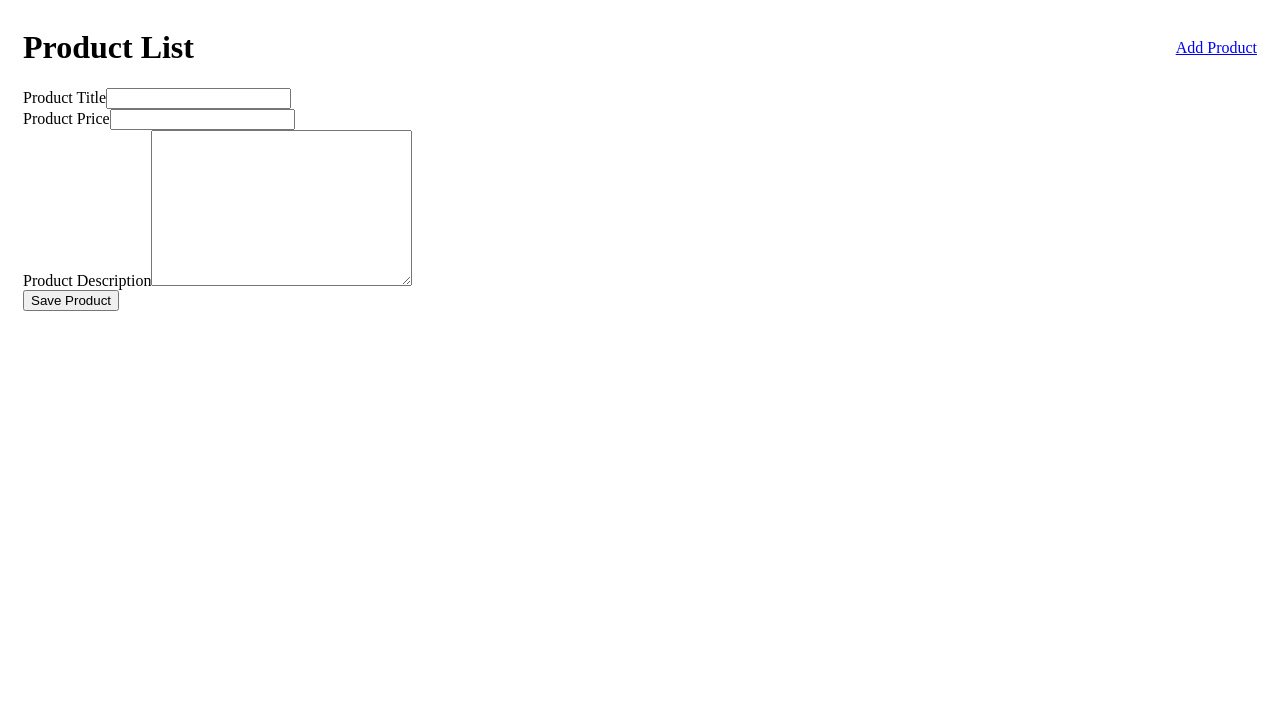
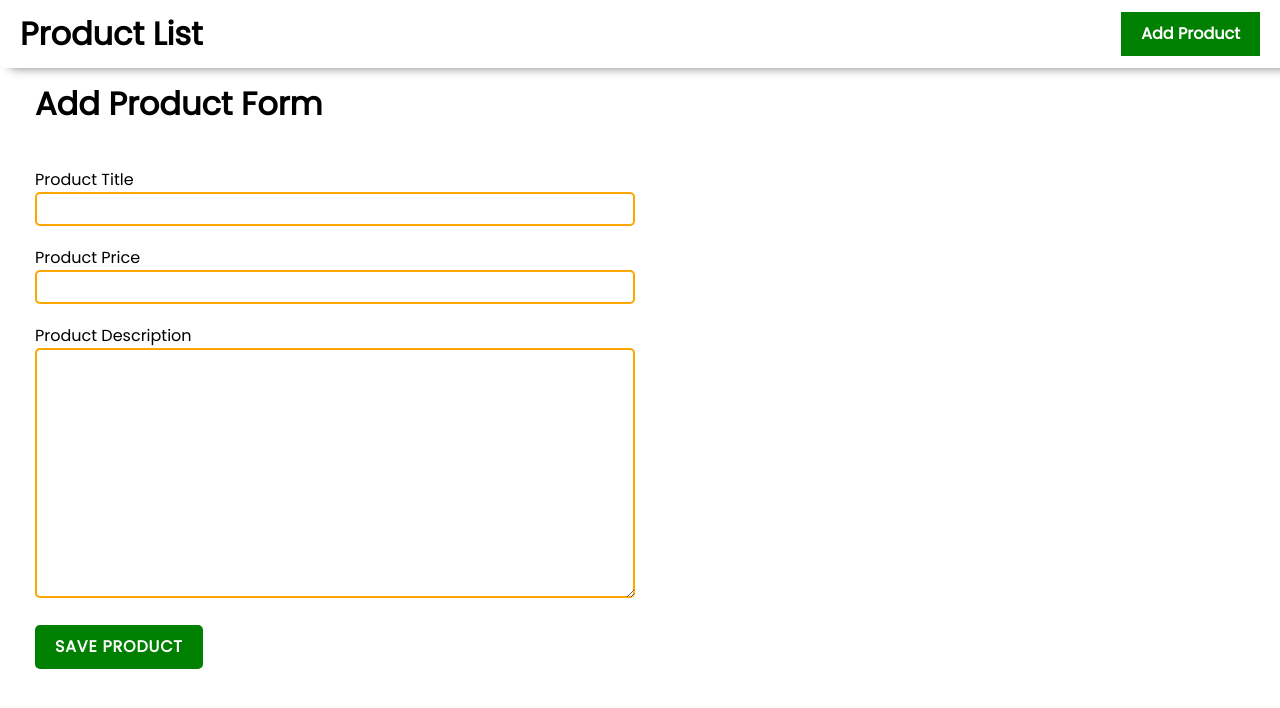
Before and after one commit to Wijayaac/angular-product-list, an Angular app: page /add-product in a window 1280 px wide. Shown: the top 708 px of the page. Built offline with nearby package versions, Linux system fonts and the light colour scheme; what ngx-infinite-scroll would draw is missing.

Commit message:
Add : styling for each components

```diff
--- a/src/app/app.component.html
+++ b/src/app/app.component.html
@@ -1,4 +1,6 @@
-<div class="container" style="max-width: 1240px; margin: 0 auto; padding: 0 15px;">
+<div class="container">
   <app-header></app-header>
-  <router-outlet></router-outlet>
+  <div class="page-wrapper">
+    <router-outlet></router-outlet>
+  </div>
 </div>
--- a/src/app/components/add-product/add-product.component.css
+++ b/src/app/components/add-product/add-product.component.css
@@ -0,0 +1,35 @@
+form {
+    position: relative;
+    max-width: 600px;
+}
+
+form h1 {
+    margin-bottom: 40px;
+}
+
+.form-control {
+    margin-bottom: 20px;
+}
+
+.form-control input,
+.form-control textarea {
+    width: 100%;
+    padding: 5px 10px;
+    outline: none;
+    border: none;
+    border-radius: 5px;
+    box-shadow: inset 0 0 0 2px orange;
+}
+
+.form-control label {
+    display: block;
+}
+
+form button {
+    background-color: green;
+    padding: 10px 20px;
+    font-weight: 600;
+    text-transform: uppercase;
+    color: white;
+    letter-spacing: 0.05em;
+}
--- a/src/app/components/add-product/add-product.component.html
+++ b/src/app/components/add-product/add-product.component.html
@@ -1,4 +1,5 @@
 <form (ngSubmit)="onSubmit()">
+    <h1>Add Product Form</h1>
     <div class="form-control">
         <label for="title">Product Title</label>
         <input type="text" [(ngModel)]="title" name="title" id="title">
--- a/src/app/components/header/header.component.css
+++ b/src/app/components/header/header.component.css
@@ -0,0 +1,35 @@
+header {
+    position: fixed;
+    top: 0;
+    left: 0;
+    right: 0;
+    z-index: 9999;
+    width: 100%;
+    background-color: white;
+    padding-left: 20px;
+    padding-right: 20px;
+    box-shadow: 10px 0 10px 0 grey;
+}
+
+.header-wrapper {
+    max-width: 1240px;
+    margin: 0 auto;
+    display: flex;
+    justify-content: space-between;
+    align-items: center;
+    padding-top: 10px;
+    padding-bottom: 10px;
+}
+
+.header-link {
+    background-color: green;
+    padding: 10px 20px;
+    display: block;
+    color: white;
+    font-weight: 600;
+    transition: all 400ms, 400ms ease-out;
+}
+
+.header-link:hover {
+    opacity: 0.8;
+}
--- a/src/app/components/header/header.component.html
+++ b/src/app/components/header/header.component.html
@@ -1,6 +1,8 @@
 <header>
-    <div class="header-wrapper" style="display: flex;justify-content: space-between;align-items: center;">
-        <h1>Product List</h1>
-        <a [routerLink]="['/add-product']" routerLinkActive="router-link-active">Add Product</a>
+    <div class="header-wrapper">
+        <a [routerLink]="['/']" class="header-logo">
+            <h1>Product List</h1>
+        </a>
+        <a [routerLink]="['/add-product']" class="header-link">Add Product</a>
     </div>
 </header>
--- a/src/app/components/product-item/product-item.component.css
+++ b/src/app/components/product-item/product-item.component.css
@@ -0,0 +1,23 @@
+.product {
+    padding: 10px;
+    background-color: #e1e1e1;
+    display: flex;
+    flex-direction: column;
+    justify-content: space-between;
+    height: 100%;
+}
+
+.product-title {
+    font-size: 22px;
+    font-weight: 600;
+    margin-bottom: 12px;
+}
+
+.product-header {
+    margin-bottom: 20px;
+}
+
+.product button {
+    background-color: red;
+    color: white;
+}
--- a/src/app/components/product-item/product-item.component.html
+++ b/src/app/components/product-item/product-item.component.html
@@ -1,5 +1,7 @@
 <div class="product">
-    <h3>{{product.title || 'product name'}}</h3>
-    <p class="product-price">$ {{product.price || 0}}</p>
+    <div class="product-header">
+        <p class="product-title">{{product.title || 'product name'}}</p>
+        <p class="product-price">$ {{product.price || 0}}</p>
+    </div>
     <button (click)="onDelete(product)">Delete</button>
 </div>
--- a/src/app/components/products/products.component.css
+++ b/src/app/components/products/products.component.css
@@ -0,0 +1,18 @@
+.products {
+    display: flex;
+    flex-wrap: wrap;
+    gap: 10px;
+    /* grid-template-columns: repeat(2, 1fr); */
+}
+
+app-product-item {
+    flex: 0 0 48%;
+    max-width: 48%;
+}
+
+@media (min-width: 992px) {
+    app-product-item {
+        flex: 0 0 19.2%;
+        max-width: 19.2%;
+    }
+}
--- a/src/styles.css
+++ b/src/styles.css
@@ -1 +1,105 @@
 /* You can add global styles to this file, and also import other style files */
+@import url("https://fonts.googleapis.com/css2?family=Poppins:wght@300;400&display=swap");
+
+/*
+  1. Use a more-intuitive box-sizing model.
+*/
+*,
+*::before,
+*::after {
+  box-sizing: border-box;
+}
+
+/*
+    2. Remove default margin
+  */
+* {
+  margin: 0;
+}
+
+/*
+    3. Allow percentage-based heights in the application
+  */
+html,
+body {
+  height: 100%;
+}
+
+/*
+    Typographic tweaks!
+    4. Add accessible line-height
+    5. Improve text rendering
+  */
+body {
+  line-height: 1.5;
+  font-family: 'Poppins', sans-serif;
+  -webkit-font-smoothing: antialiased;
+}
+
+/*
+    6. Improve media defaults
+  */
+img,
+picture,
+video,
+canvas,
+svg {
+  display: block;
+  max-width: 100%;
+}
+
+/*
+    7. Remove built-in form typography styles
+  */
+input,
+button,
+textarea,
+select {
+  font: inherit;
+}
+
+/*
+    8. Avoid text overflows
+  */
+p,
+h1,
+h2,
+h3,
+h4,
+h5,
+h6 {
+  overflow-wrap: break-word;
+}
+
+
+/*
+    9. Link reset
+  */
+
+a {
+  text-decoration: none;
+  color: inherit;
+}
+
+button {
+  outline: none;
+  border: none;
+  border-radius: 5px;
+  cursor: pointer;
+}
+
+button:hover {
+  opacity: 0.8;
+}
+
+.container {
+  position: relative;
+  max-width: 1240px;
+  margin: 0 auto;
+  padding: 0 15px;
+}
+
+.page-wrapper {
+  margin-top: 80px;
+  overflow-x: hidden;
+}
```
